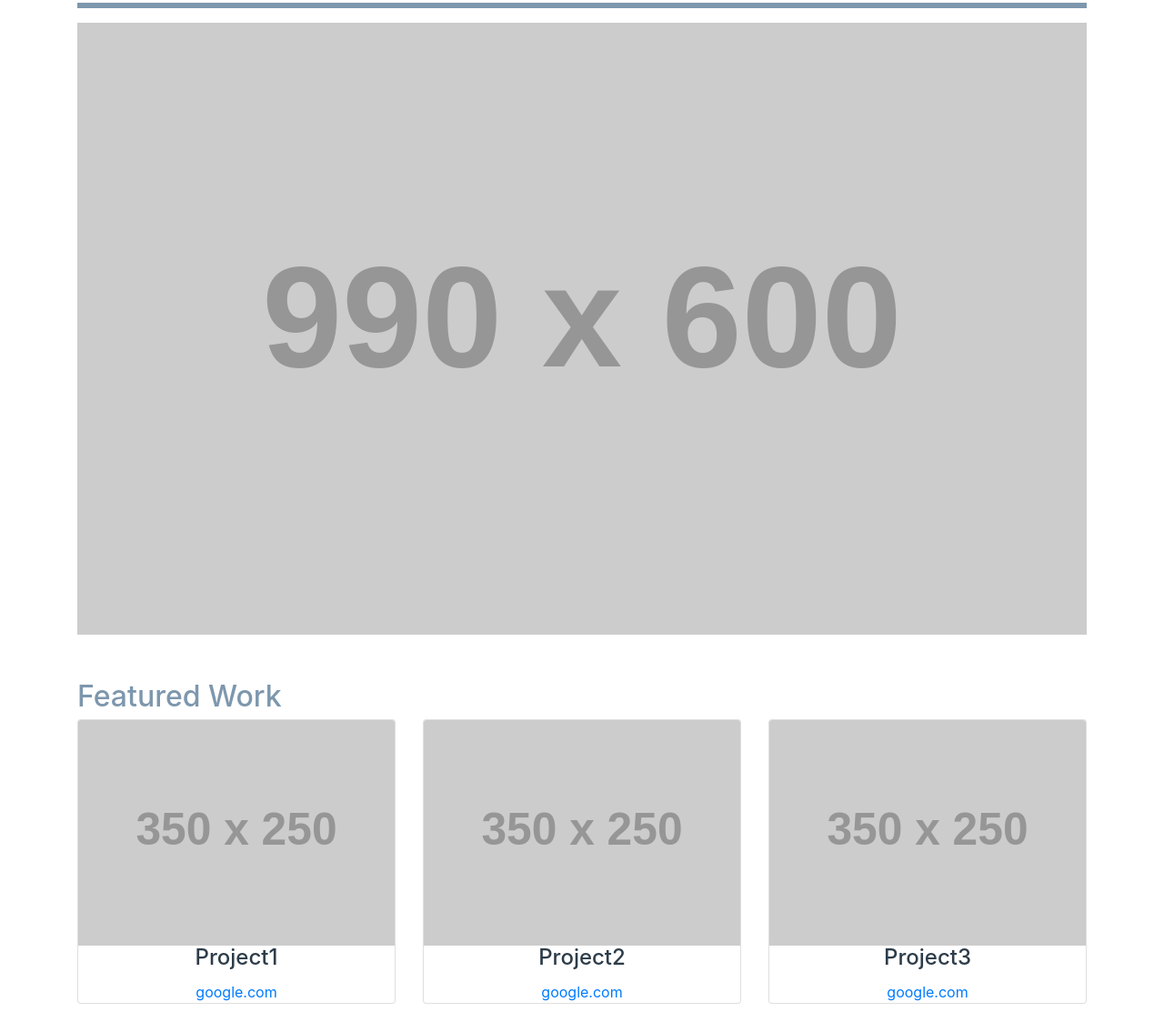
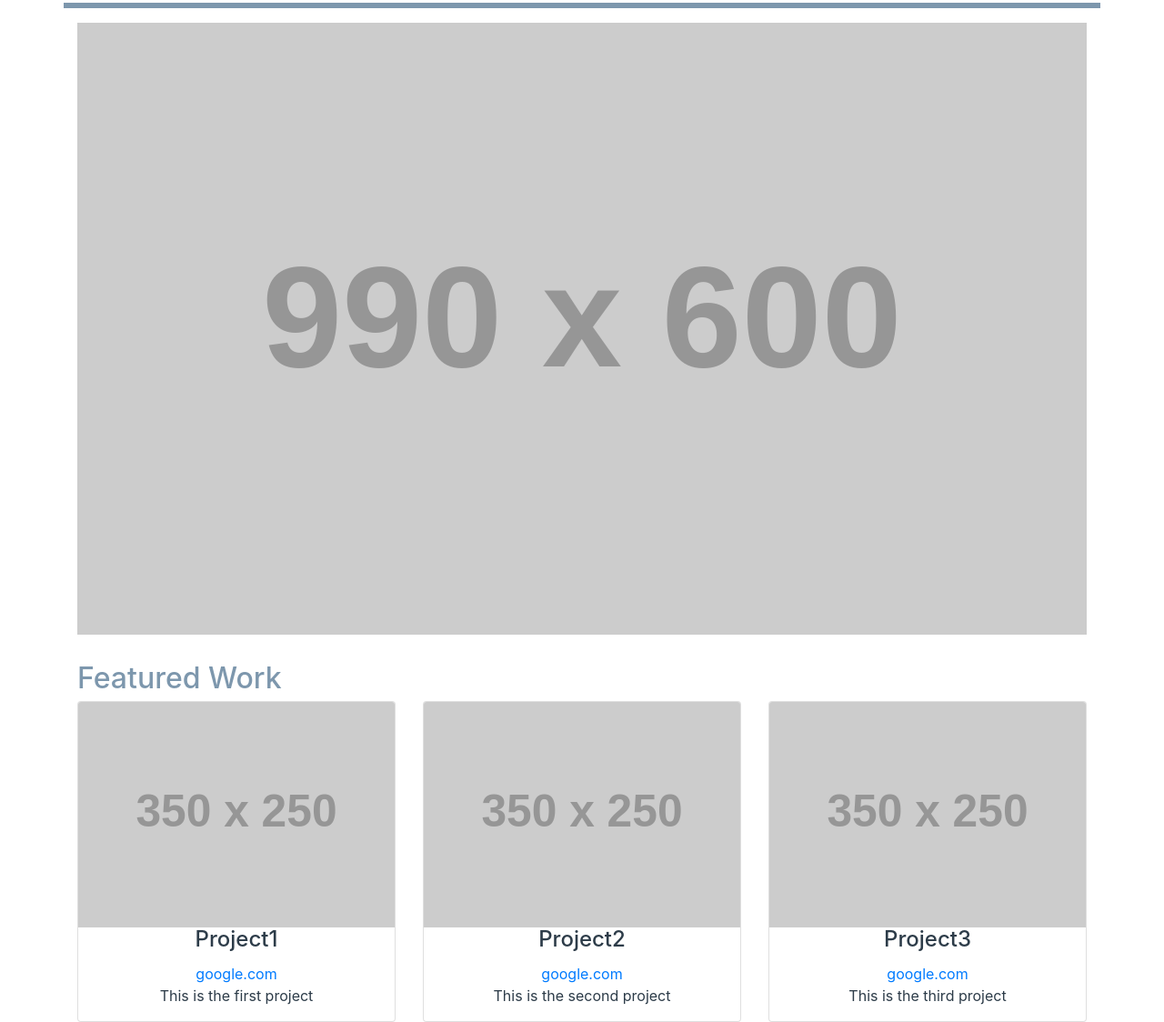
Before and after one commit to sumedhbala/portfolio, a plain HTML site: page portfolio.html in a window 1280 px wide. Shown: the part 313-1437 px from the top of the page at 91% size. Drawn offline with nearby package versions, Linux system fonts and the light colour scheme; placeholder pictures from the web are drawn by us.

Commit message:
Address review feedback

```diff
--- /dev/null
+++ b/css/style.css
@@ -0,0 +1,25 @@
+hr {
+  border: 3px solid;
+}
+
+.blue-gray-text {
+  color: #7d97ad;
+}
+
+.light-black-text {
+  color: #2d3c49;
+}
+
+.blue-gray-all {
+  border-color: #7d97ad;
+  background-color: #7d97ad;
+  color: #7d97ad;
+}
+
+.bigger-letters-50 {
+  font-size: 150%;
+}
+
+.top-buffer-30px {
+  margin-top: 30px;
+}
--- a/portfolio.html
+++ b/portfolio.html
@@ -1,61 +1,67 @@
 <!DOCTYPE html>
 <html lang="en">
+
 <head>
   <!-- Required meta tags -->
   <meta charset="utf-8">
   <meta name="viewport" content="width=device-width, initial-scale=1, shrink-to-fit=no">
+  <meta http-equiv="X-UA-Compatible" content="IE=edge">
   <!-- Bootstrap CSS -->
   <link rel="stylesheet" href="https://maxcdn.bootstrapcdn.com/bootstrap/4.0.0-beta/css/bootstrap.min.css" integrity="sha384-/Y6pD6FV/Vv2HJnA6t+vslU6fwYXjCFtcEpHbNJ0lyAFsXTsjBbfaDjzALeQsN6M" crossorigin="anonymous">
   <!-- Override CSS -->
-    <link rel="stylesheet" href="style.css">
+  <link rel="stylesheet" href="css/style.css">
   <title>Protfolio</title>
 </head>
+
 <body>
   <div class="container">
-      <div class="row">
+    <header class="row">
       <div class="col-1 pull-left align-self-center">
-          <img src="http://place-hold.it/50x50/ffffff/02b3e4&text=U&bold&fontsize=23" alt="Icon"/>
+        <img src="http://place-hold.it/50x50/ffffff/02b3e4&text=U&bold&fontsize=23" alt="Icon" />
       </div>
-        <div class="col-11 text-right light_black_text">
-          <h1 > Fake Name </h1>
-          <h5> Fake Credential </h5>
+      <div class="col-11 pull-right text-right light-black-text">
+        <h1> Fake Name </h1>
+        <h4> Fake Credential </h4>
       </div>
+    </header>
+    <hr class="row blue-gray-all" />
+    <section id="main" class="row">
+      <div class="col-12">
+        <img src="http://placehold.it/990x600&text=Main+Image" class="w-100 img-fluid" alt="Main Image" />
       </div>
-      <hr class="blue_gray_all" />
-      <div class="row">
-        <img src="http://placehold.it/990x600&text=Main+Image" class="col-12 w-100" alt="Main Image"/>
-      </div>
-      <div class="col-xs-12" style="height:50px;"></div>
-      <h2 class=blue_gray_text>Featured Work</h2>
-      <div class="row light_black_text">
-        <div class="col-sm-4 text-center">
-          <div class="card">
-            <img class="card-img-top" src="http://placehold.it/350x250&text=Project1" alt="Project1"/>
+      <h2 class="top-buffer-30px col-12 blue-gray-text">Featured Work</h2>
+      <article class="col-sm-4 text-center light-black-text">
+        <section id="content" class="card">
+          <img class="card-img-top" src="http://placehold.it/350x250&text=Project1" alt="Project1" />
           <div class="card-block">
             <h4 class="card-title"> Project1</h4>
             <a href="google.com">google.com</a>
+            <p> This is the first project </p>
           </div>
-          </div>
-        </div>
-        <div class="col-sm-4 text-center">
-          <div class="card">
-            <img class="card-img-top" src="http://placehold.it/350x250&text=Project2" alt="Project2"/>
+        </section>
+      </article>
+      <article class="col-sm-4 text-center light-black-text">
+        <section id="content" class="card">
+          <img class="card-img-top" src="http://placehold.it/350x250&text=Project2" alt="Project2" />
           <div class="card-block">
             <h4 class="card-title"> Project2</h4>
             <a href="google.com">google.com</a>
+            <p> This is the second project </p>
           </div>
-          </div>
-        </div>
-        <div class="col-sm-4 text-center">
-          <div class="card">
-            <img class="card-img-top" src="http://placehold.it/350x250&text=Project3" alt="Project3"/>
+        </section>
+      </article>
+      <article class="col-sm-4 text-center light-black-text">
+        <section id="content" class="card">
+          <img class="card-img-top" src="http://placehold.it/350x250&text=Project3" alt="Project3" />
           <div class="card-block">
             <h4 class="card-title"> Project3</h4>
             <a href="google.com">google.com</a>
+            <p> This is the third project </p>
           </div>
+        </section>
+      </article>
   </div>
-        </div>
-      </div>
+  </section>
   </div>
   <!-- Optional JavaScript -->
   <!-- jQuery first, then Popper.js, then Bootstrap JS -->
@@ -63,4 +69,5 @@
   <script src="https://cdnjs.cloudflare.com/ajax/libs/popper.js/1.11.0/umd/popper.min.js" integrity="sha384-b/U6ypiBEHpOf/4+1nzFpr53nxSS+GLCkfwBdFNTxtclqqenISfwAzpKaMNFNmj4" crossorigin="anonymous"></script>
   <script src="https://maxcdn.bootstrapcdn.com/bootstrap/4.0.0-beta/js/bootstrap.min.js" integrity="sha384-h0AbiXch4ZDo7tp9hKZ4TsHbi047NrKGLO3SEJAg45jXxnGIfYzk4Si90RDIqNm1" crossorigin="anonymous"></script>
 </body>
+
 </html>
--- a/style.css
+++ /dev/null
@@ -1,14 +0,0 @@
-hr {
-    border: 3px solid;
-}
-.blue_gray_text {
-    color: #7d97ad;
-}
-.light_black_text {
-    color: #2d3c49;
-}
-.blue_gray_all {
-    border-color: #7d97ad;
-    background-color: #7d97ad;
-    color: #7d97ad;
-}
```
Lines whose indentation alone changed are shown as unchanged.
